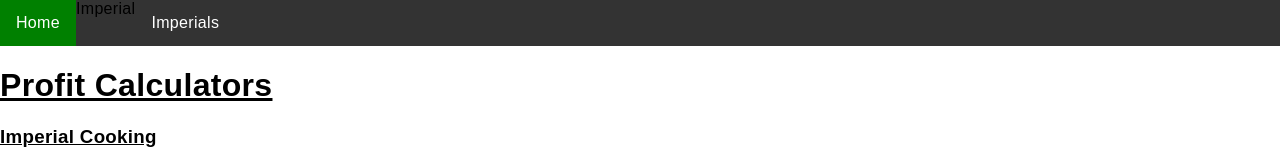
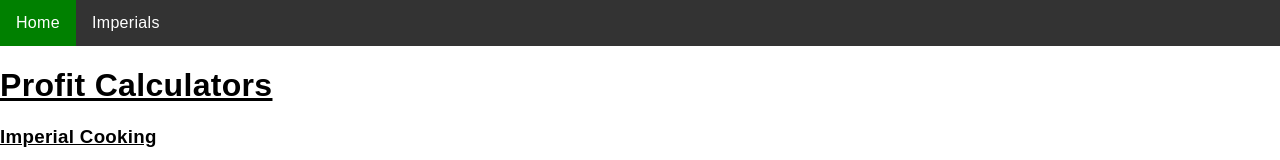
Before and after one commit to level2isbetter/level2isbetter.github.io, a plain HTML site: page index.html in a window 1280 px wide. Shown: the top 160 px of the page. Drawn offline with Linux system fonts and the light colour scheme.

Commit message:
Update index.html

```diff
--- a/index.html
+++ b/index.html
@@ -11,7 +11,7 @@
 
   <ul>
     <li><a href="#home">Home</a></li>
-    <li class="#imperial">Imperial</a></li>
+    <li class="#imperial">
       <a href="javascript:void(0)" class="dropbtn">Imperials</a>
                <div class="dropdown-content">
                  <a href="#">Imperial Cooking</a>
```
